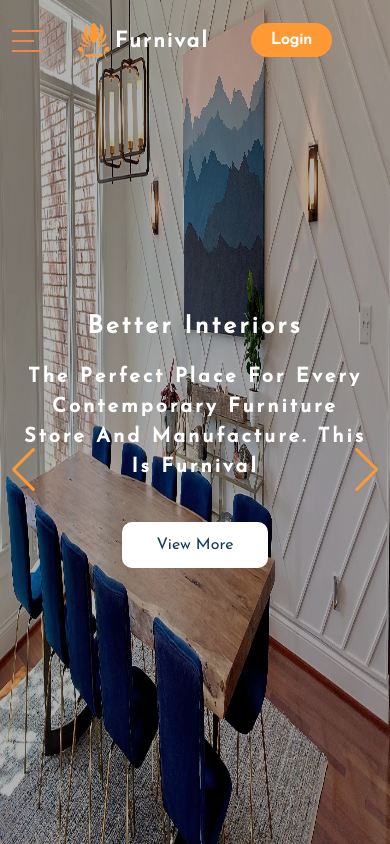
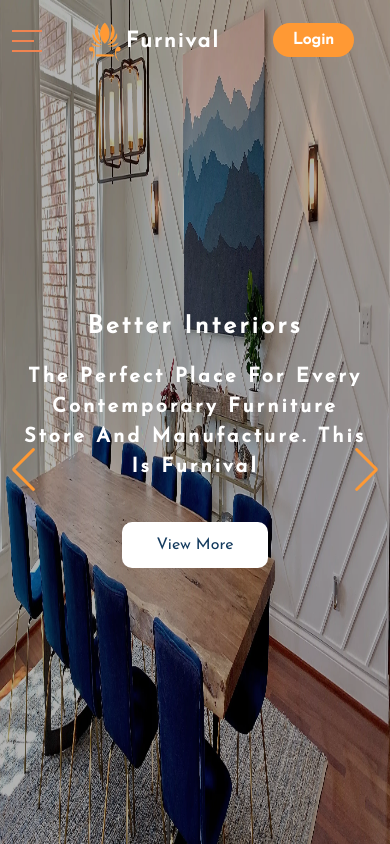
Before and after one commit to BasmalaAyman4/Furnival, a React (Create React App) app: page / in a window 390 px wide. Shown: the top 844 px of the page. Built offline with nearby package versions, Linux system fonts and the light colour scheme.

Commit message:
responsivee

```diff
--- a/src/Component/Global/Nav/Navbar.css
+++ b/src/Component/Global/Nav/Navbar.css
@@ -533,6 +533,7 @@ a.nav-link {
         flex-wrap: inherit;
         align-items: center;
         justify-content: stretch;
+        gap: 3%;
     }
         .navbrand{
             margin-left:20px;
```
